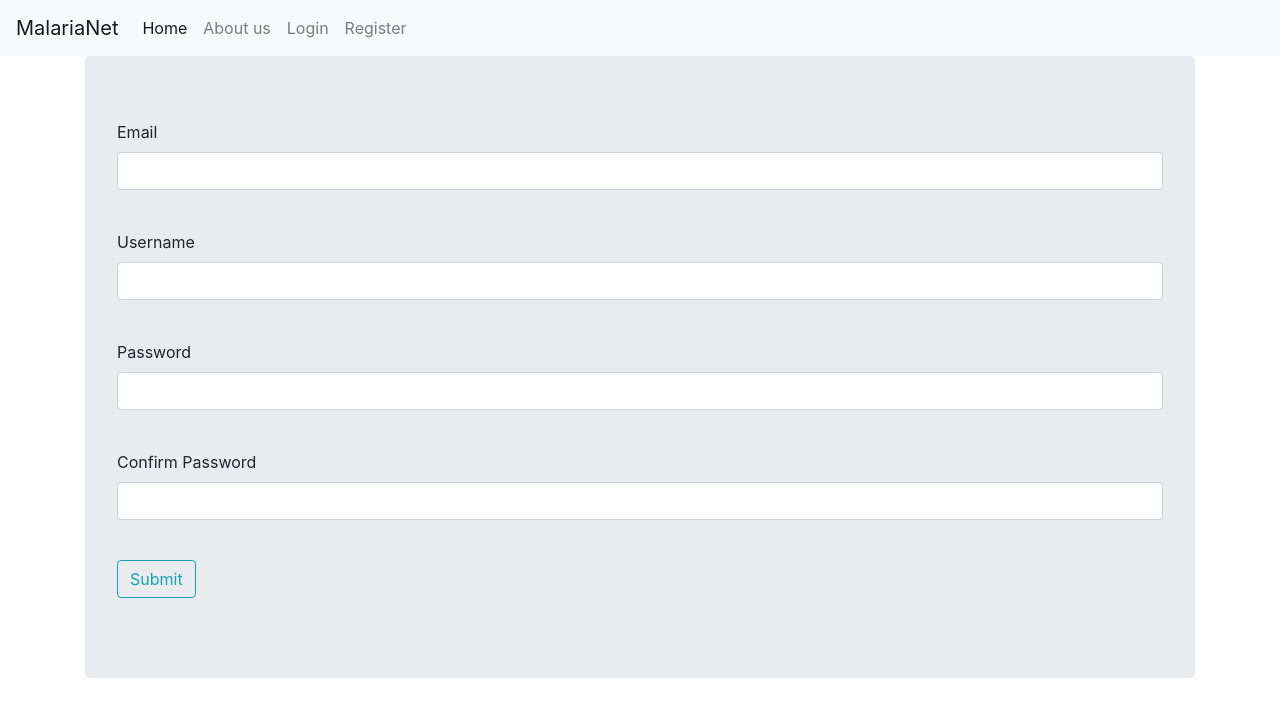
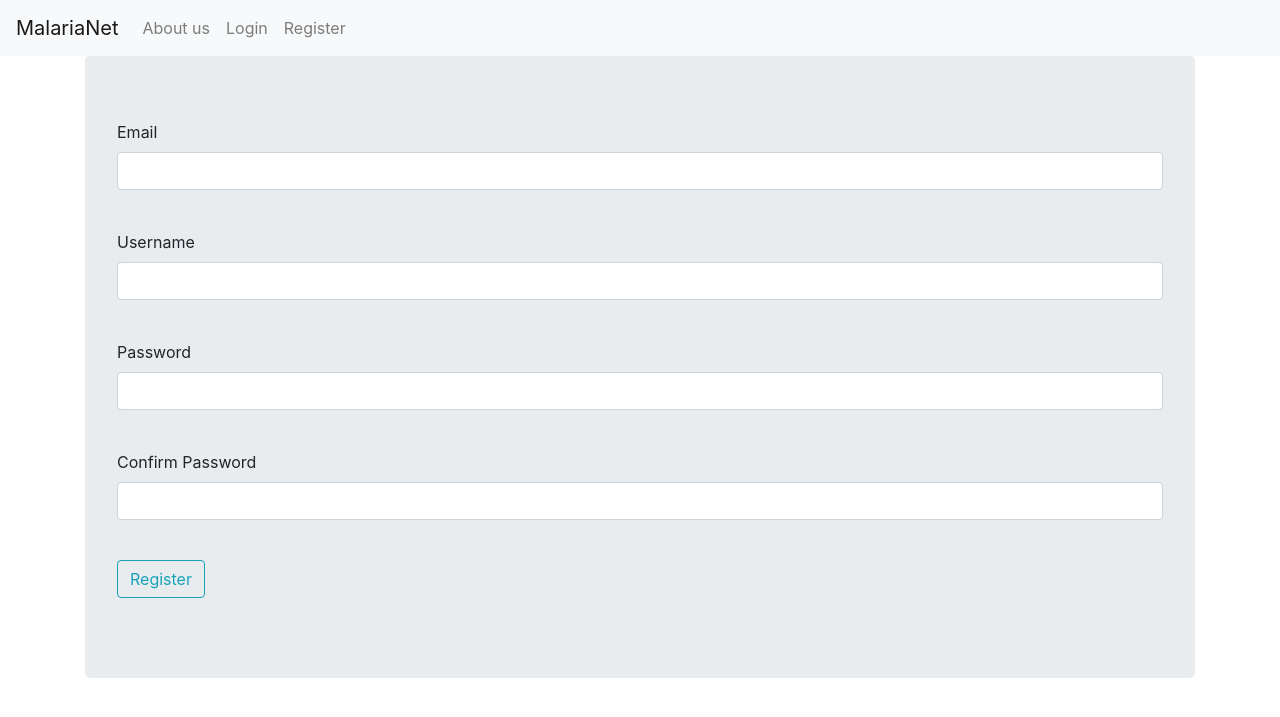
Before and after one commit to gauravc6/malarianet, a Flask app: page /register in a window 1280 px wide. Shown: the top 717 px of the page. Run offline with Flask 2, Linux system fonts and the light colour scheme; some libraries are stand-ins or nearby versions.

Commit message:
minor changes and fixes

```diff
--- a/malarianet/templates/account.html
+++ /dev/null
@@ -1,3 +0,0 @@
-{%extends "base.html"%}
-{% block content %}
-{% endblock %}
--- a/malarianet/templates/base.html
+++ b/malarianet/templates/base.html
@@ -16,9 +16,6 @@
   </button>
   <div class="collapse navbar-collapse" id="navbarNav">
     <ul class="navbar-nav">
-      <li class="nav-item active">
-        <a class="nav-link" href="{{url_for('core.index')}}">Home </a>
-      </li>
       <li class="nav-item">
         <a class="nav-link" href="{{url_for('core.info')}}">About us</a>
       </li>
--- a/malarianet/templates/register.html
+++ b/malarianet/templates/register.html
@@ -1,6 +1,5 @@
 {%extends "base.html"%}
 {% block content %}
-<form method="post">
   <div class="container">
     <div class="jumbotron">
     <form class="form-group" method="post">
@@ -24,9 +23,8 @@
       <div class="form-group">
         {{form.submit(class="btn btn-outline-info")}}
       </div>
-
     </form>
         </div>
-</form>
+
 
 {% endblock %}
--- a/malarianet/users/forms.py
+++ b/malarianet/users/forms.py
@@ -18,7 +18,7 @@ class RegistrationForm(FlaskForm):
     username = StringField('Username',validators=[DataRequired()])
     password = PasswordField('Password',validators=[DataRequired(),EqualTo('pass_confirm',message='Passwords don\'t match!')])
     pass_confirm = PasswordField('Confirm Password',validators=[DataRequired()])
-    submit = SubmitField('Submit')
+    submit = SubmitField('Register')
 
     def check_email(self,feild):
         if User.query.filter_by(email=field.data).first():
```
Also changed, not shown: malarianet/users/picture_handler.py (deleted).
